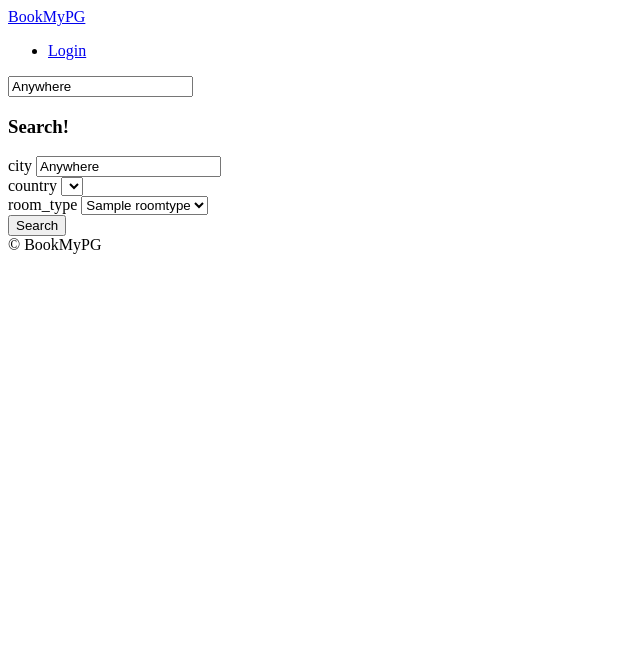
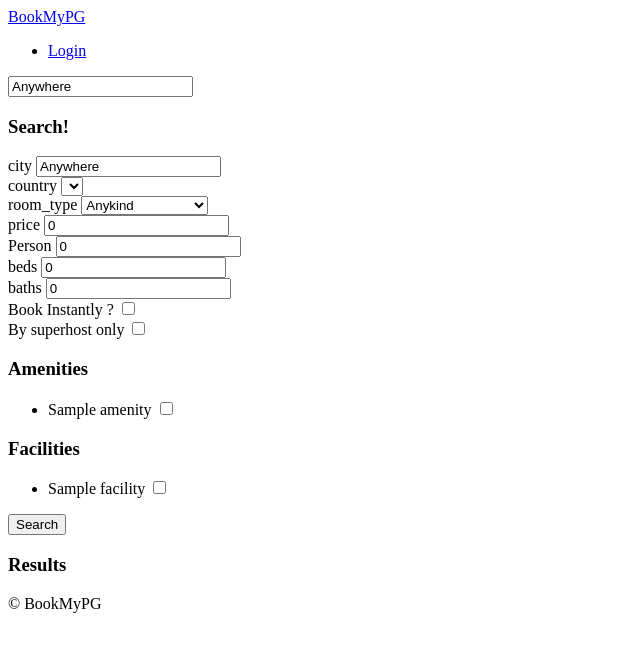
Before and after one commit to jiteshjitsun/bookmypg, a Django app: page /rooms/search/ in a window 1280 px wide. Shown: the top 652 px of the page, without its empty margins (0-640 px from the left). Run offline with Django 4.2, Linux system fonts and the light colour scheme; tables that the repository leaves empty hold one stand-in row (values such as "Sample post"); lists and menus that the app fills with data are empty.

Commit message:
front-end not my area 🚲

```diff
--- a/rooms/views.py
+++ b/rooms/views.py
@@ -79,9 +79,82 @@
 def search(request):
     city = request.GET.get("city", "anywhere")
     city = str.capitalize(city)
-    room_type = models.RoomType.objects.all()
+    country = request.GET.get("country", "IN")
+    room_type = int(request.GET.get("room_type", 3))
+    price = int(request.GET.get("price", 0))
+    person = int(request.GET.get("person", 0))
+    beds = int(request.GET.get("beds", 0))
+    baths = int(request.GET.get("baths", 0))
+    instant = request.GET.get("super_host", False)
+    super_host = request.GET.get("super_host", False)
+    s_amenities = request.GET.getlist("amenities")
+    f_facilities = request.GET.getlist("facilities")
+
+    form = {
+        "city": city,
+        "s_room_type": room_type,
+        "s_country": country,
+        "price": price,
+        "person": person,
+        "beds": beds,
+        "baths": baths,
+        "s_amenities": s_amenities,
+        "f_facilities": f_facilities,
+        "instant": instant,
+        "super_host": super_host,
+    }
+
+    room_types = models.RoomType.objects.all()
+    amenities = models.Amenity.objects.all()
+    facilities = models.Facility.objects.all()
+
+    choices = {
+        "countries": countries,
+        "room_types": room_types,
+        "amenities": amenities,
+        "facilities": facilities,
+    }
+
+    filter_args = {}
+
+    if city != "Anywhere":
+        filter_args["city__startswith"] = city
+
+    filter_args["country"] = country
+
+    if room_type != 0:
+        filter_args["room_type__pk"] = room_type
+
+    if price != 0:
+        filter_args["price__lte"] = price
+
+    if person != 0:
+        filter_args["person__gte"] = person
+
+    if beds != 0:
+        filter_args["beds__gte"] = beds
+
+    if baths != 0:
+        filter_args["baths__gte"] = baths
+
+    if instant is True:
+        filter_args["instant_book"] = True
+
+    if super_host is True:
+        filter_args["host__superhost"] = True
+
+    if len(s_amenities) > 0:
+        for s_amenity in s_amenities:
+            filter_args["amenities__pk"] = int(s_amenity)
+
+    if len(f_facilities) > 0:
+        for f_facility in f_facilities:
+            filter_args["facilities__pk"] = int(f_facility)
+
+    rooms = models.Room.objects.filter(**filter_args)
+
     return render(request, "rooms/search.html", {
-        "city": city,
-        "countries": countries,
-        "room_types": room_type,
+        **form,
+        **choices,
+        "rooms": rooms,
     })
--- a/templates/rooms/search.html
+++ b/templates/rooms/search.html
@@ -7,7 +7,6 @@
 {% block content %}
 
     <h3>Search!</h3>
-
     <form action="{% url "rooms:search" %}" method="get">
         <div>
             <label for="city">city</label>
@@ -15,12 +14,11 @@
 
         </div>
 
-
         <div>
             <label for="country">country</label>
             <select name="country" id="country">
                 {% for country in countries %}
-                    <option value="{{country.code}}">{{country.name}}</option>
+                    <option value="{{country.code}}" {% if country.code is s_country %} selected {% endif %}>{{country.name}}</option>
                 {% endfor %}
             </select>
         </div>
@@ -28,14 +26,103 @@
         <div>
             <label for="room_type">room_type</label>
             <select name="room_type" id="room_type">
+                <option value="3" {% if s_room_type is 3 %} selected {% endif %}>Anykind</option>
                 {% for room_type in room_types %}
-                    <option value="{{room_type.id}}">{{room_type.name}}</option>
+                    <option value="{{room_type.id}}" {% if s_room_type is room_type.pk %} selected {% endif %}>{{room_type.name}}</option>
                 {% endfor %}
             </select>
+        </div>
+
+        <div>
+            <label for="price">price</label>
+            <input value="{{price}}" type="number" placeholder="pisaa" name="price" id="price">
+        </div>
+
+        <div>
+            <label for="person">Person</label>
+            <input value="{{person}}" type="number" placeholder="person" name="person" id="person">
+        </div>
+
+        <div>
+            <label for="beds">beds</label>
+            <input value="{{beds}}" type="number" placeholder="beds" name="beds" id="beds">
+        </div>
+
+        <div>
+            <label for="baths">baths</label>
+            <input value="{{baths}}" type="number" placeholder="baths" name="baths" id="baths">
+        </div>
+
+        <div>
+            <label for="instant">Book Instantly ?</label>
+            <input type="checkbox" placeholder="instant" name="instant" id="instant"
+            {% if instant %}
+                checked
+            {% endif %}
+            >
+        </div>
+
+        <div>
+            <label for="super_host">By superhost only</label>
+            <input type="checkbox" placeholder="super_host" name="super_host" id="instant"
+            {% if super_host %}
+                checked
+            {% endif %}
+            >
+        </div>
+
+
+        <div>
+            <h3>Amenities</h3>
+            <ul>
+                {% for a in amenities %}
+                    <li>
+                        <label for="a_{{a.pk}}">{{a.name}}</label>
+                        <input
+                            id="a_{{a.pk}}"
+                            name="amenities"
+                            value="{{a.pk}}"
+                            type="checkbox"
+                            {% if a.pk|slugify in s_amenities %}
+                                checked
+                            {% endif %}
+                        >
+                    </li>
+                {% endfor %}
+            </ul>
+        </div>
+
+
+        <div>
+            <h3>Facilities</h3>
+            <ul>
+                {% for f in facilities %}
+                    <li>
+                        <label for="f_{{f.pk}}">{{f.name}}</label>
+                        <input
+                            id="f_{{f.pk}}"
+                            name="facilities"
+                            value="{{f.pk}}"
+                            type="checkbox"
+                            {% if f.pk|slugify in f_facilities %}
+                                checked
+                            {% endif %}
+                        >
+                    </li>
+                {% endfor %}
+            </ul>
         </div>
 
         <button>Search</button>
 </form>
 
+<h3>
+    Results
+
+    {% for room in rooms %}
+        {{room.name}}
+    {% endfor %}
+</h3>
+
 
 {% endblock content %}
```
